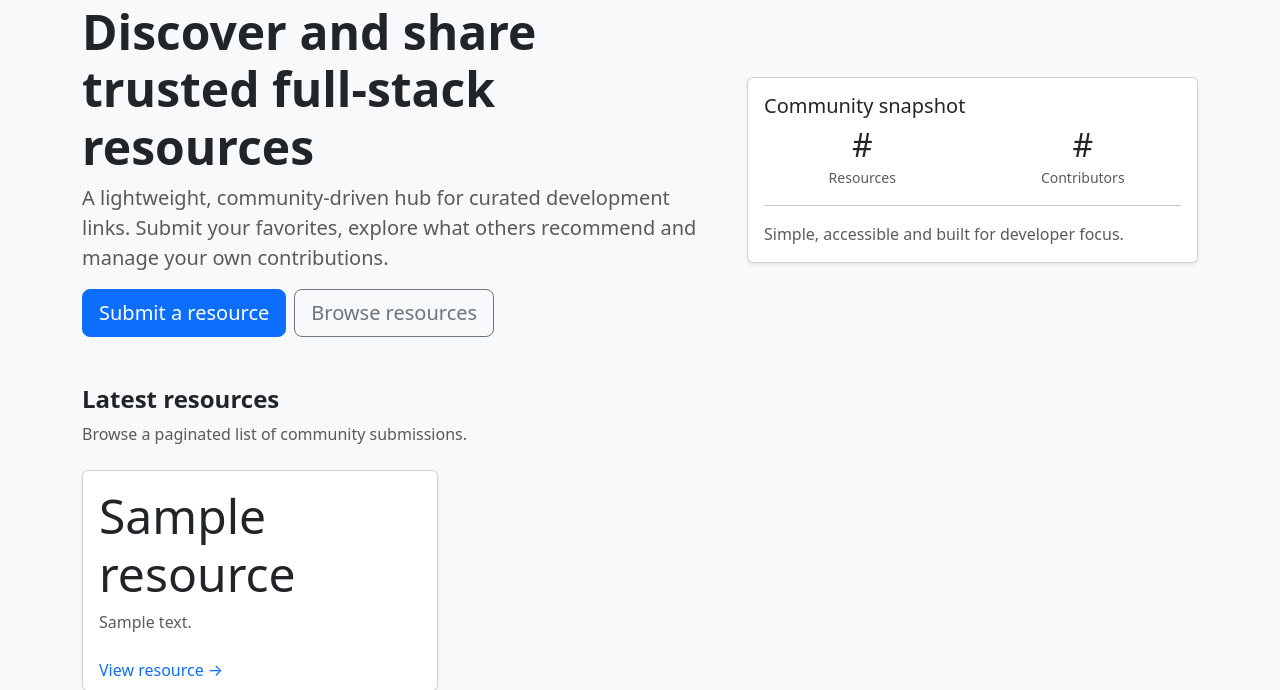
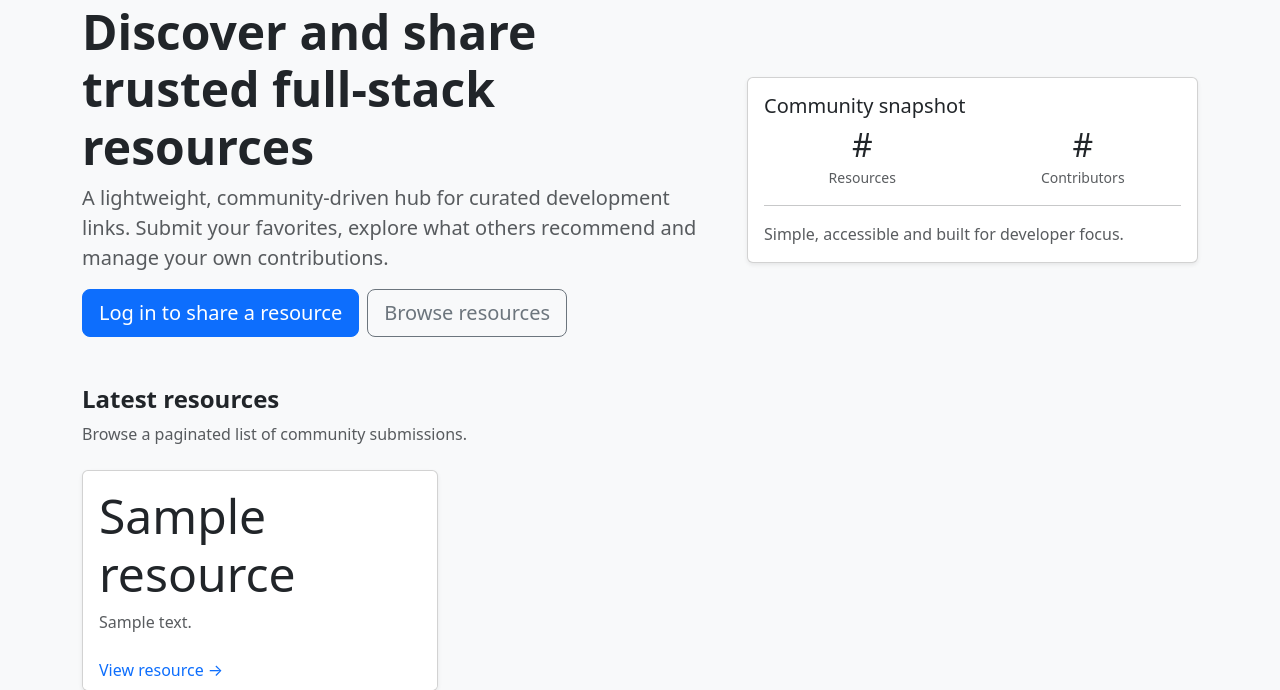
Before and after one commit to niraj-sachania/full-stack-resources, a Django app: page / in a window 1280 px wide. Shown: the part 105-795 px from the top of the page. Run offline with Django 4.2, Linux system fonts and the light colour scheme; tables that the repository leaves empty hold one stand-in row (values such as "Sample post"); some libraries are stand-ins or nearby versions.

Commit message:
feat: update resource submission button to conditionally display based on user authentication

```diff
--- a/fullstackresources/templates/index.html
+++ b/fullstackresources/templates/index.html
@@ -11,7 +11,11 @@
             own contributions.
           </p>
           <div class="d-flex gap-2">
-            <a href="submit.html" class="btn btn-primary btn-lg">Submit a resource</a>
+            {% if user.is_authenticated %}
+              <a href="#share" class="btn btn-primary btn-lg">Share a resource</a>
+            {% else %}
+              <a href="{% url 'account_login' %}" class="btn btn-primary btn-lg">Log in to share a resource</a>
+            {% endif %}
             <a href="#resources" class="btn btn-outline-secondary btn-lg">Browse resources</a>
           </div>
         </div>
```
